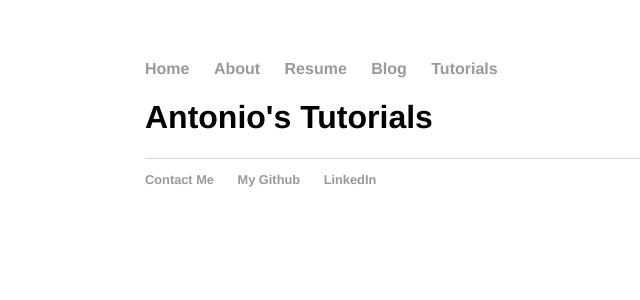
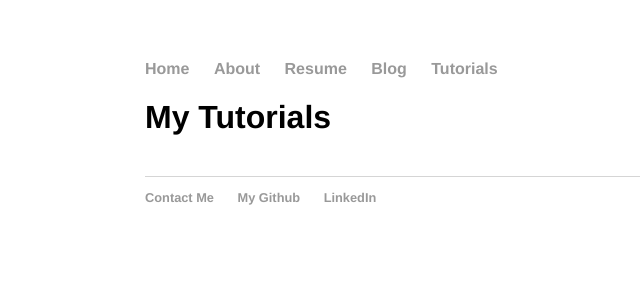
Before and after one commit to B50calabrese/B50calabrese.github.io, a Jekyll site: the page built from tutorials/index.html, in a window 1280 px wide. Shown: the top 300 px of the page, without its empty margins (47-687 px from the left). Built offline with Jekyll 4.4.1, drawn with Linux system fonts in a browser that asks for light colours.

Commit message:
Testing to see if I can have tutorial landing pages.

```diff
--- a/blog/index.html
+++ b/blog/index.html
@@ -1,6 +1,6 @@
 ---
 layout: default
-title: Antonio's Blog
+title: My Blog
 ---
 <h1>{{ page.title }}</h1>
 <ul class="posts">
--- a/tutorials/index.html
+++ b/tutorials/index.html
@@ -1,5 +1,11 @@
 ---
 layout: default
-title: Antonio's Tutorials
+title: My Tutorials
 ---
 <h1>{{ page.title }}</h1>
+<ul class="posts">
+
+  {% for tutorial in site.tutorials %}
+    <li>{{tutorial.title}}</li>
+  {% endfor %}
+</ul>
```
Also changed, not shown: tutorials/test_tutorial.md (added, +6 -0 lines).
